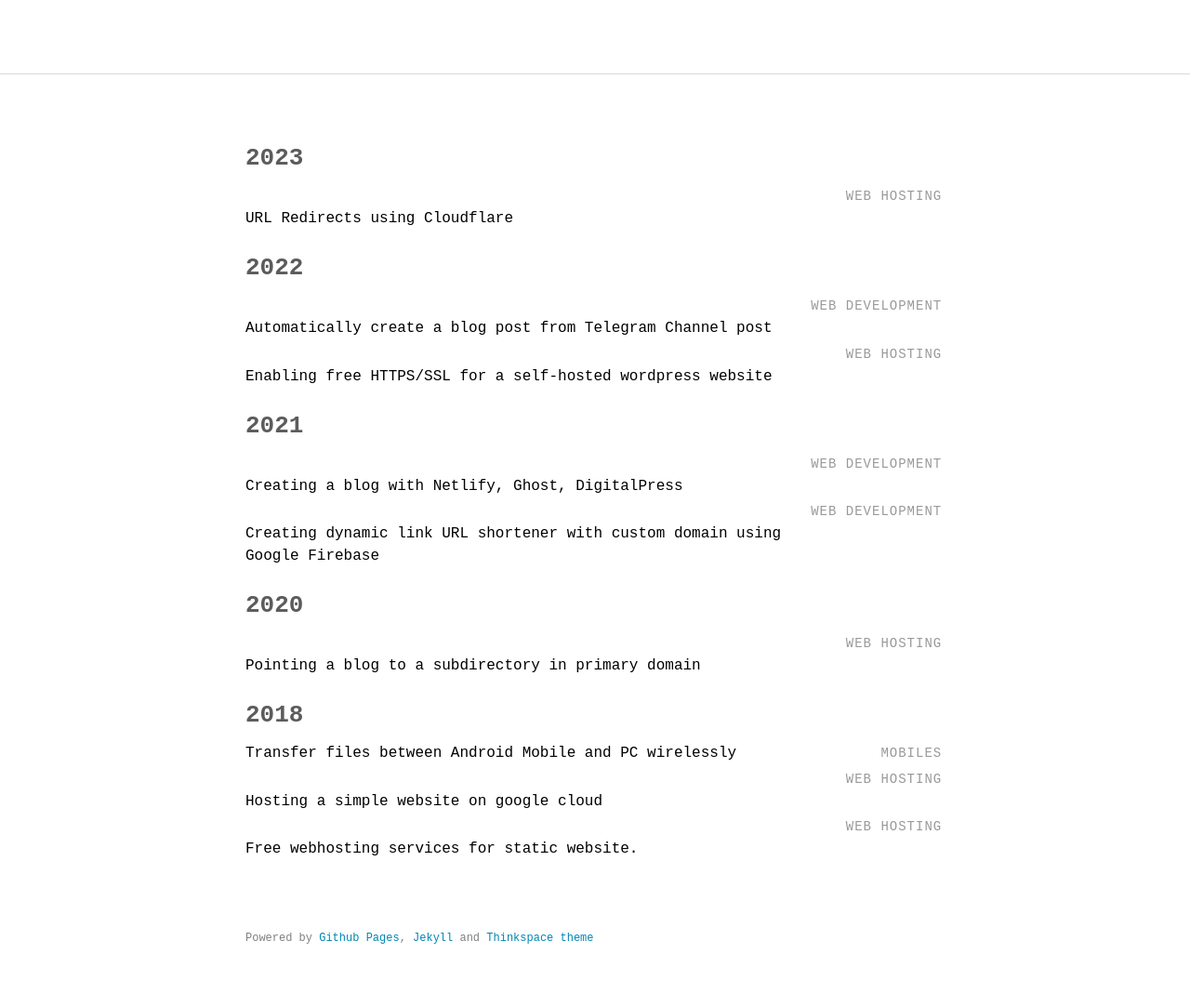
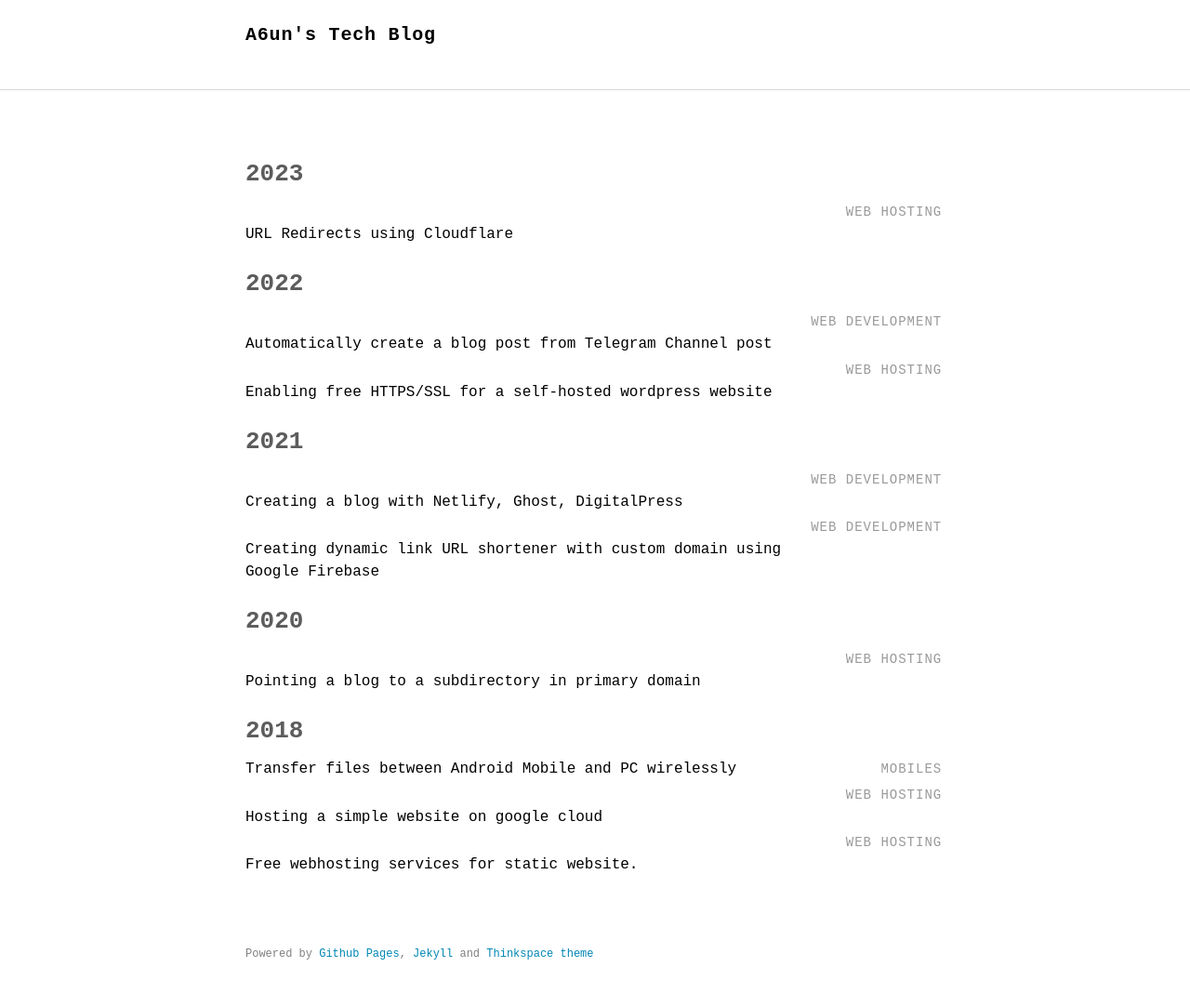
Before and after one commit to a6unraj/a6unraj.github.io, a Jekyll site: the page built from index.html, in a window 1280 px wide. Shown: the whole page at 93% size. Built offline with Jekyll 4.4.1, drawn with Linux system fonts in a browser that asks for light colours; nearby versions of some CDN libraries; some web fonts are replaced; comment, search, counter and statistics services are not loaded.

Commit message:
Update _config.yml

```diff
--- a/_config.yml
+++ b/_config.yml
@@ -1,7 +1,7 @@
 # Site settings
-title_left    : "A6un's Tech Blog" # default: ""
+title_left    : "" # default: ""
 title_right   : "" # default: ""
-description   : "" # default: ""
+description   : "A6un's Tech Blog" # default: ""
 keywords      : "Arun Raj, SAP Technical Consultant, Web Developer"
 url           : "" # site url
 baseurl       : "" # apply repo name like "/myproject" if used under gh-pages branch, else (under master branch) just leave empty/blank
```
